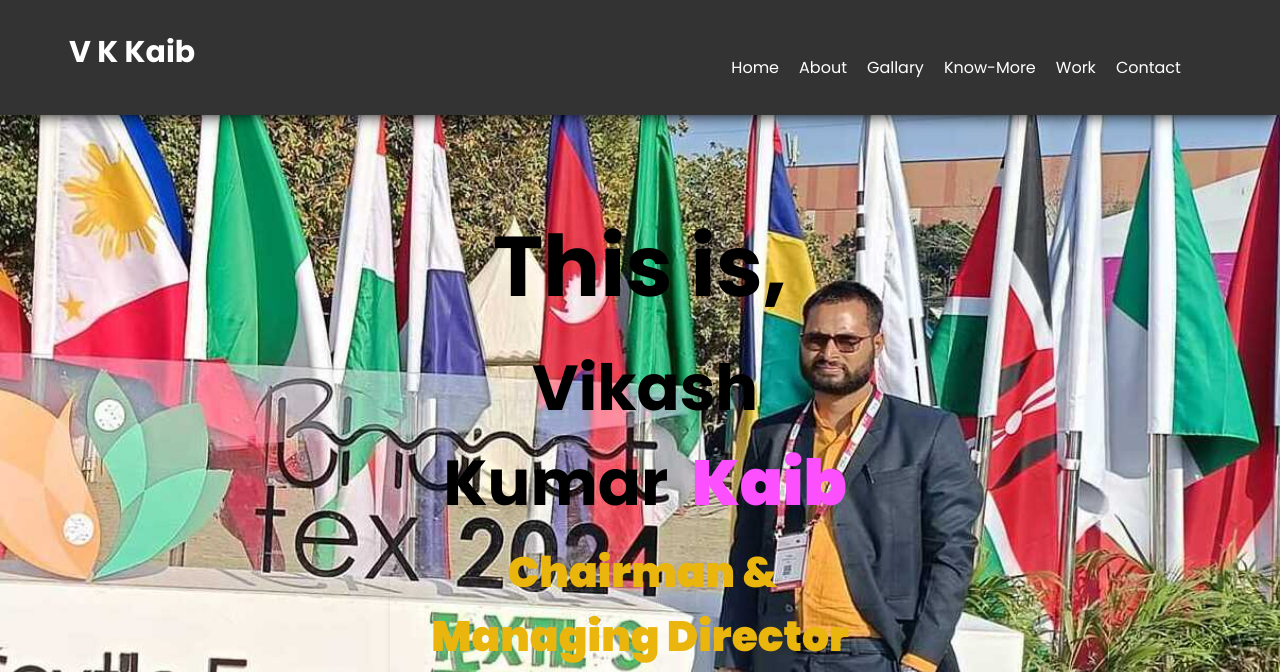
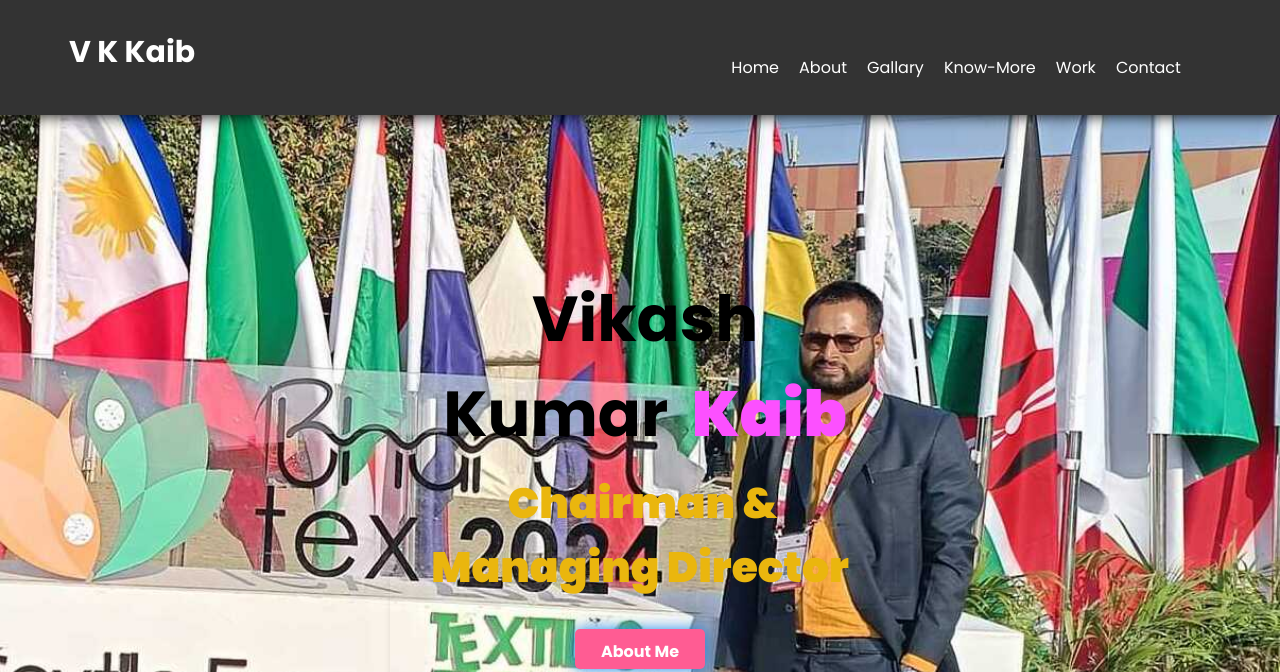
Before and after one commit to RohanRaj8467/Kaib_Textiles, a plain HTML site: page index.html in a window 1280 px wide. Shown: the top 672 px of the page. Drawn offline with Linux system fonts and the light colour scheme.

Commit message:
index.html

```diff
--- a/index.html
+++ b/index.html
@@ -24,7 +24,6 @@
     </header>
     <div class="body" id="body">
         <div class="container">
-            <h1 style="font-weight: bolder; color: #000000;">This is,</h1>
             <h2 style="font-weight: bolder; margin-left: 10px;">Vikash Kumar <span style="color: rgb(252, 80, 255);font-weight: bolder; margin-left: 10px;">Kaib</span></h2>
             <p><span style="color: rgb(234, 182, 14);font-weight: bolder; margin-left: 5px;">Chairman & Managing Director</span></p>
             <a href="#about-body"><button class="about">About Me</button></a>
```
